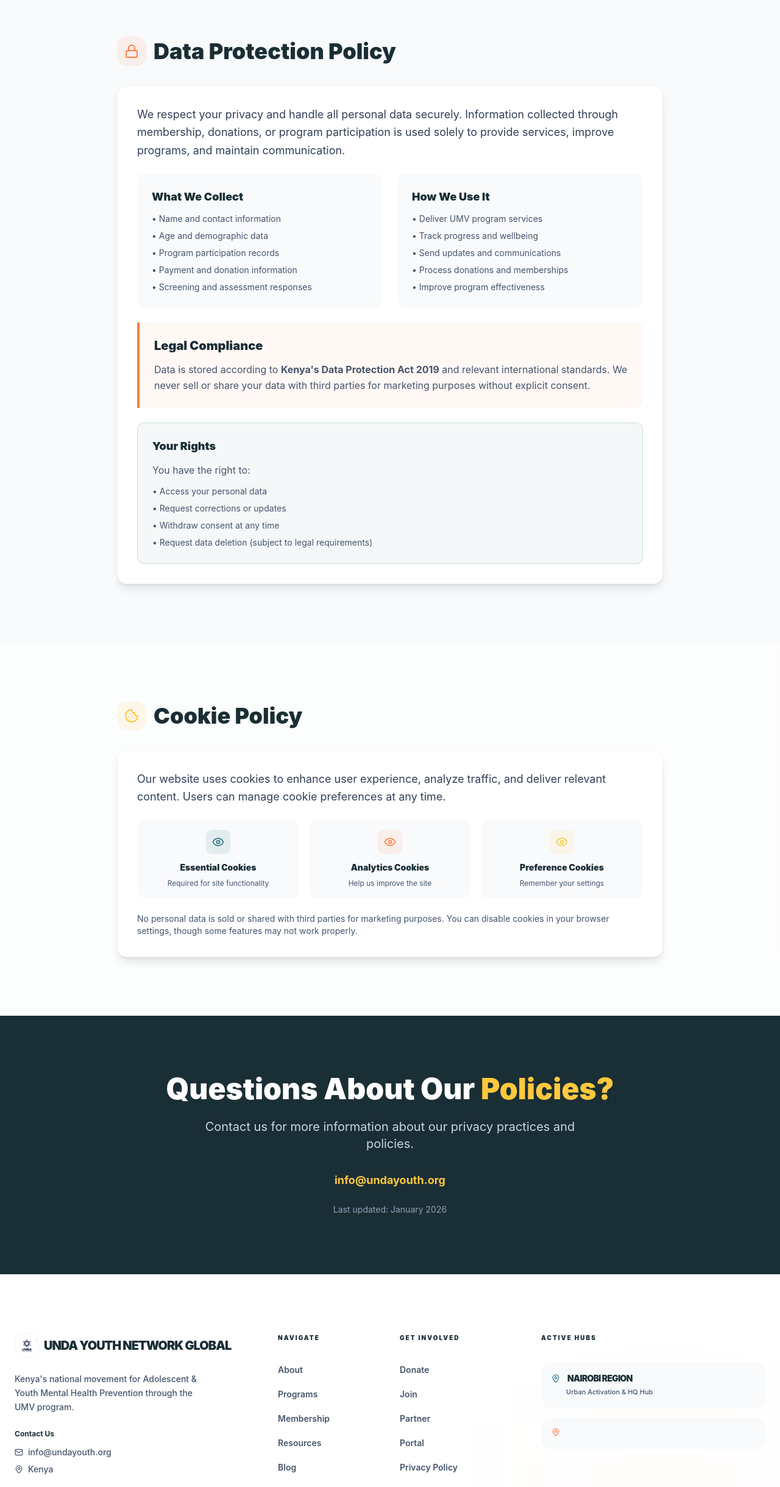
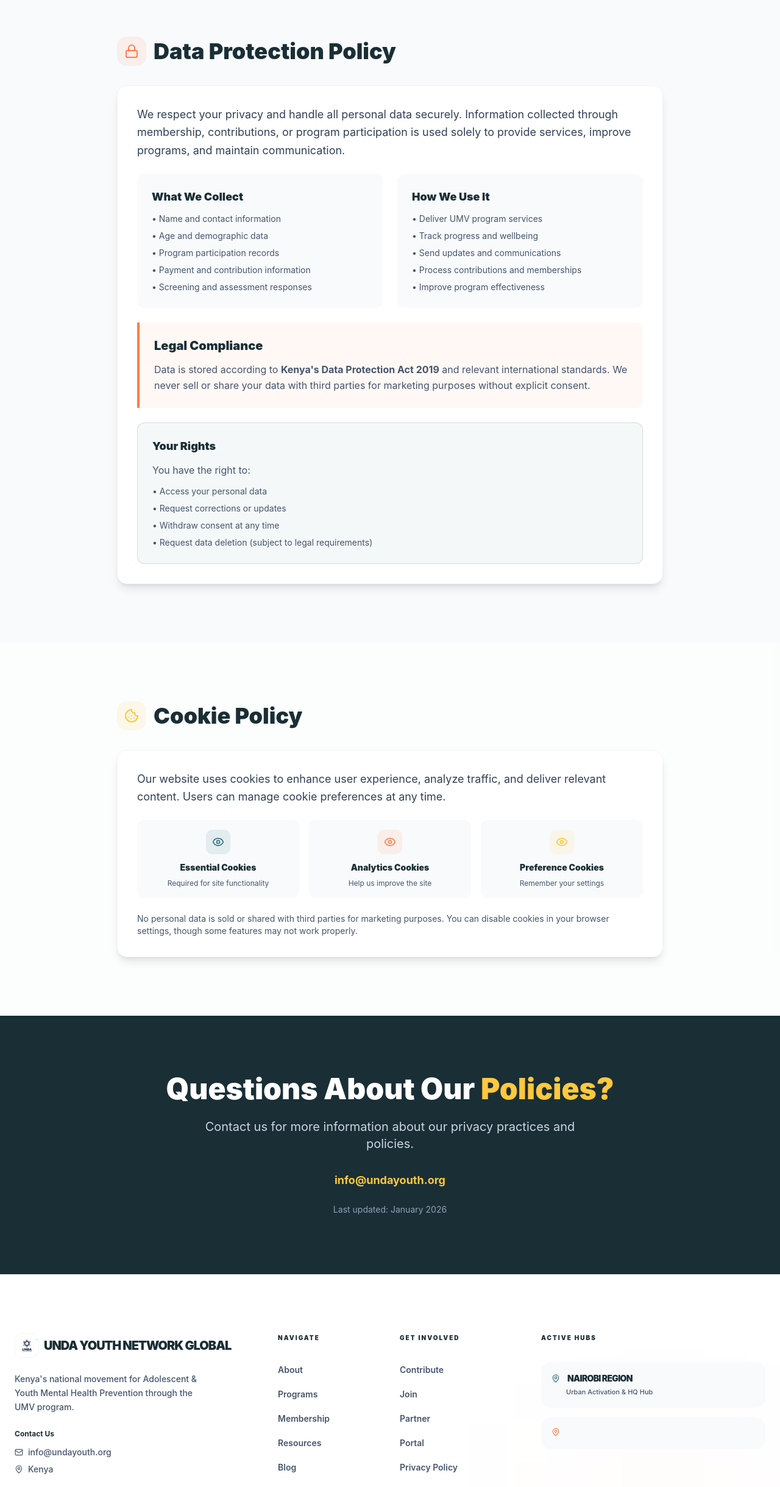
Before and after one commit to JamesKamau-5773/Unda-YouthNetwork-Frontend, a React (Vite) app: page /privacy-policy in a window 1280 px wide. Shown: the part 1486-3925 px from the top of the page at 61% size. Built offline with nearby package versions, Linux system fonts and the light colour scheme.

Commit message:
Replace 'donate' and 'donation' with 'contribute' and 'contribution' throughout app

```diff
--- a/src/App.jsx
+++ b/src/App.jsx
@@ -22,7 +22,7 @@ import Membership from './pages/Membership';
 import Resources from './pages/Resources';
 import Blog from './pages/Blog';
 import Gallery from './pages/Gallery';
-import Donate from './pages/Donate';
+import Contribute from './pages/Contribute';
 import PrivacyPolicy from './pages/PrivacyPolicy';
 import PodcastPage from './pages/Podcast';
 import PortalLogin from './pages/Portal/Login';
@@ -65,7 +65,7 @@ function App() {
                     <Route path="/resources" element={<Resources />} />
                     <Route path="/blog" element={<Blog />} />
                     <Route path="/gallery" element={<Gallery />} />
-                    <Route path="/donate" element={<Donate />} />
+                    <Route path="/contribute" element={<Contribute />} />
                     <Route path="/privacy-policy" element={<PrivacyPolicy />} />
                     <Route path="/portal" element={<PortalLogin />} />
                     <Route path="/join" element={<MultiStepChampionForm />} />
--- a/src/components/sections/GetInvolved.jsx
+++ b/src/components/sections/GetInvolved.jsx
@@ -27,9 +27,9 @@ const GetInvolved = () => {
     },
     {
       icon: Heart,
-      title: "Donate",
-      description: "One-time or recurring contributions fund UMV programs and help advance adolescents and youths mental health prevention across Kenya. Corporate donations start at KES 150,000 annually, supporting two youth cohorts of 25 participants each.",
-      link: "/donate",
+      title: "Contribute",
+      description: "One-time or recurring contributions fund UMV programs and help advance adolescents and youths mental health prevention across Kenya. Corporate contributions start at KES 150,000 annually, supporting two youth cohorts of 25 participants each.",
+      link: "/contribute",
       color: "border-unda-navy"
     }
   ];
--- a/src/components/shared/Footer.jsx
+++ b/src/components/shared/Footer.jsx
@@ -76,7 +76,7 @@ const Footer = () => {
             <div>
               <h4 className="text-[10px] font-black uppercase tracking-[0.2em] text-unda-navy mb-8">Get Involved</h4>
               <ul className="space-y-4">
-                <li><Link to="/donate" className="text-slate-600 hover:text-unda-teal text-sm font-semibold transition-colors">Donate</Link></li>
+                <li><Link to="/contribute" className="text-slate-600 hover:text-unda-teal text-sm font-semibold transition-colors">Contribute</Link></li>
                 <li><Link to="/join" className="text-slate-600 hover:text-unda-teal text-sm font-semibold transition-colors">Join</Link></li>
                 <li><Link to="/partner" className="text-slate-600 hover:text-unda-teal text-sm font-semibold transition-colors">Partner</Link></li>
                 <li><Link to="/portal" className="text-slate-600 hover:text-unda-teal text-sm font-semibold transition-colors">Portal</Link></li>
--- a/src/pages/PrivacyPolicy.jsx
+++ b/src/pages/PrivacyPolicy.jsx
@@ -87,7 +87,7 @@ const PrivacyPolicy = () => {
 
               <div className="bg-white rounded-2xl p-8 border border-slate-100 shadow-lg space-y-6">
                 <p className="text-lg text-slate-700 leading-relaxed">
-                  We respect your privacy and handle all personal data securely. Information collected through membership, donations, or program participation is used solely to provide services, improve programs, and maintain communication.
+                  We respect your privacy and handle all personal data securely. Information collected through membership, contributions, or program participation is used solely to provide services, improve programs, and maintain communication.
                 </p>
 
                 <div className="grid md:grid-cols-2 gap-6">
@@ -97,7 +97,7 @@ const PrivacyPolicy = () => {
                       <li>• Name and contact information</li>
                       <li>• Age and demographic data</li>
                       <li>• Program participation records</li>
-                      <li>• Payment and donation information</li>
+                      <li>• Payment and contribution information</li>
                       <li>• Screening and assessment responses</li>
                     </ul>
                   </div>
@@ -108,7 +108,7 @@ const PrivacyPolicy = () => {
                       <li>• Deliver UMV program services</li>
                       <li>• Track progress and wellbeing</li>
                       <li>• Send updates and communications</li>
-                      <li>• Process donations and memberships</li>
+                      <li>• Process contributions and memberships</li>
                       <li>• Improve program effectiveness</li>
                     </ul>
                   </div>
```
